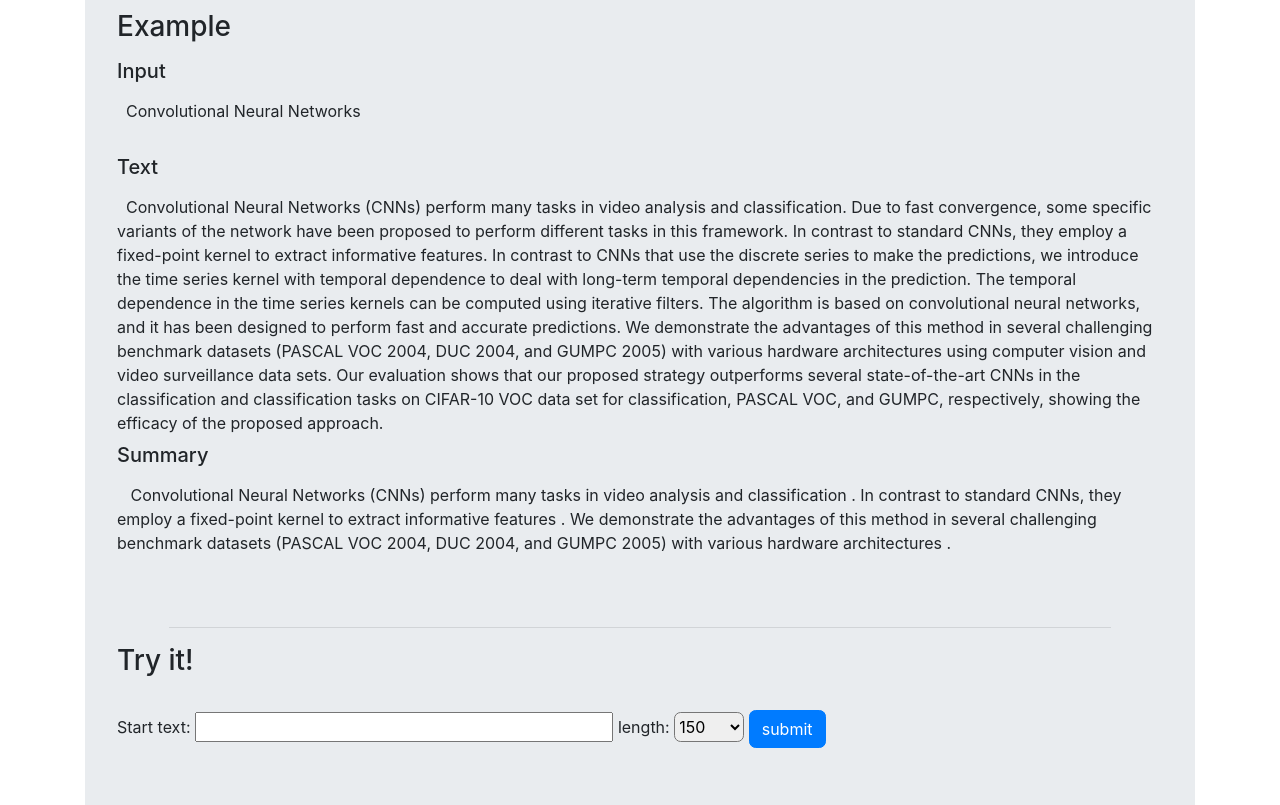
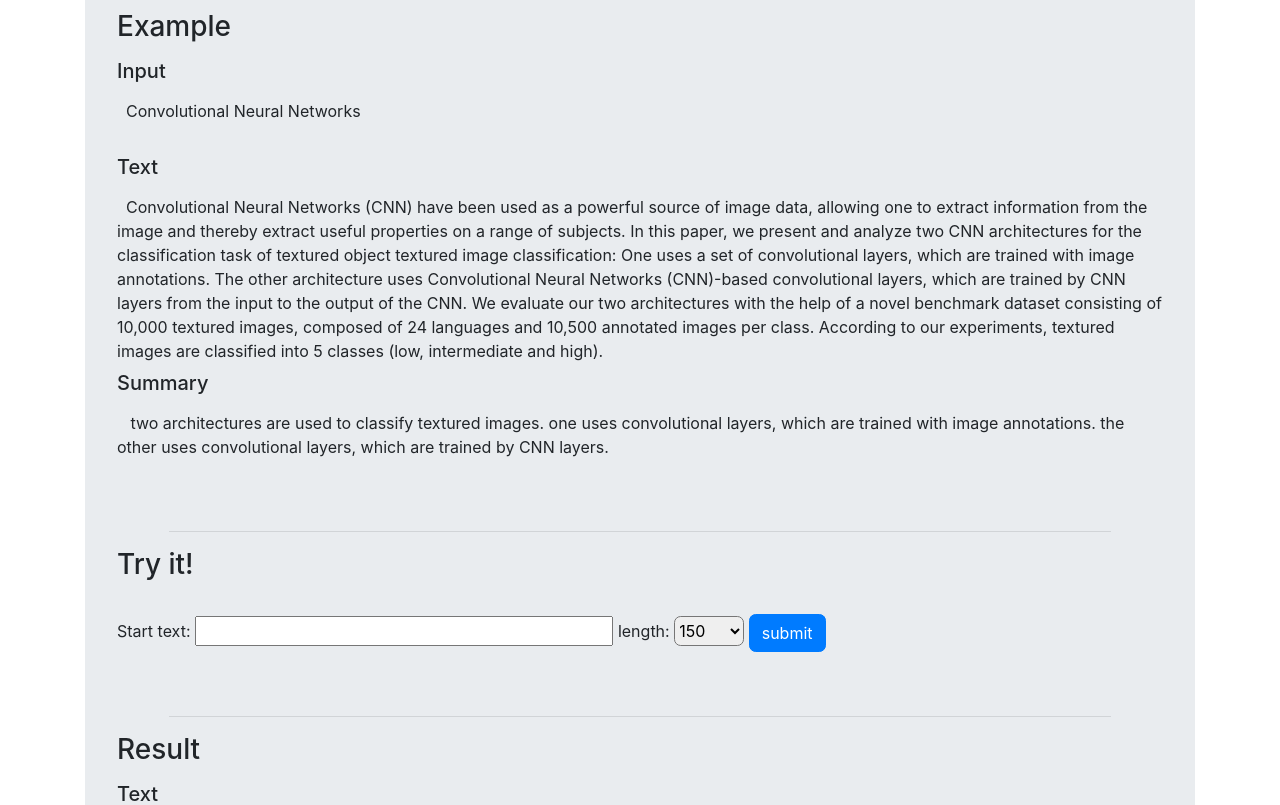
Before and after one commit to jays0606/gpt2-arXiv, a Flask app: page / in a window 1280 px wide. Shown: the part 466-1271 px from the top of the page. Run offline with Flask 2, Linux system fonts and the light colour scheme; some libraries are stand-ins or nearby versions.

Commit message:
ckpt update

```diff
--- a/templates/main.html
+++ b/templates/main.html
@@ -134,21 +134,20 @@
                 <label>&nbsp;&nbsp;Convolutional Neural Networks</label><br><br>
                 <h5><label>Text</label></h5>
                 <label>
-                    &nbsp;&nbsp;Convolutional Neural Networks (CNNs) perform many tasks in video analysis and classification. Due to fast convergence,
-                    some specific variants of the network have been proposed to perform different tasks in this framework. In contrast to standard CNNs,
-                    they employ a fixed-point kernel to extract informative features. In contrast to CNNs that use the discrete series to make the predictions,
-                    we introduce the time series kernel with temporal dependence to deal with long-term temporal dependencies in the prediction. The temporal
-                    dependence in the time series kernels can be computed using iterative filters. The algorithm is based on convolutional neural networks, and
-                    it has been designed to perform fast and accurate predictions. We demonstrate the advantages of this method in several challenging benchmark
-                    datasets (PASCAL VOC 2004, DUC 2004, and GUMPC 2005) with various hardware architectures using computer vision and video surveillance data sets.
-                    Our evaluation shows that our proposed strategy outperforms several state-of-the-art CNNs in the classification and classification tasks on CIFAR-10
-                    VOC data set for classification, PASCAL VOC, and GUMPC, respectively, showing the efficacy of the proposed approach.
+                    &nbsp;&nbsp;Convolutional Neural Networks (CNN) have been used as a powerful source of image data,
+                    allowing one to extract information from the image and thereby extract useful properties on a range
+                    of subjects. In this paper, we present and analyze two CNN architectures for the classification task
+                    of textured object textured image classification: One uses a set of convolutional layers, which are
+                    trained with image annotations. The other architecture uses Convolutional Neural Networks (CNN)-based
+                    convolutional layers, which are trained by CNN layers from the input to the output of the CNN. We evaluate
+                     our two architectures with the help of a novel benchmark dataset consisting of 10,000 textured images,
+                     composed of 24 languages and 10,500 annotated images per class. According to our experiments, textured
+                     images are classified into 5 classes (low, intermediate and high).
                 </label>
                 <h5><label>Summary</label></h5>
-                <label>&nbsp;&nbsp; Convolutional Neural Networks (CNNs) perform many tasks in video analysis and classification .
-                    In contrast to standard CNNs, they employ a fixed-point kernel to extract informative features . We demonstrate
-                    the advantages of this method in several challenging benchmark datasets (PASCAL VOC 2004, DUC 2004, and GUMPC 2005)
-                    with various hardware architectures .</label><br><br>
+                <label>&nbsp;&nbsp; two architectures are used to classify textured images. one uses convolutional layers,
+                    which are trained with image annotations. the other uses convolutional layers, which are trained by CNN
+                    layers.</label><br><br>
             </div>
 
             <br><hr width="90%">
```
Also changed, not shown: 1 other file.
